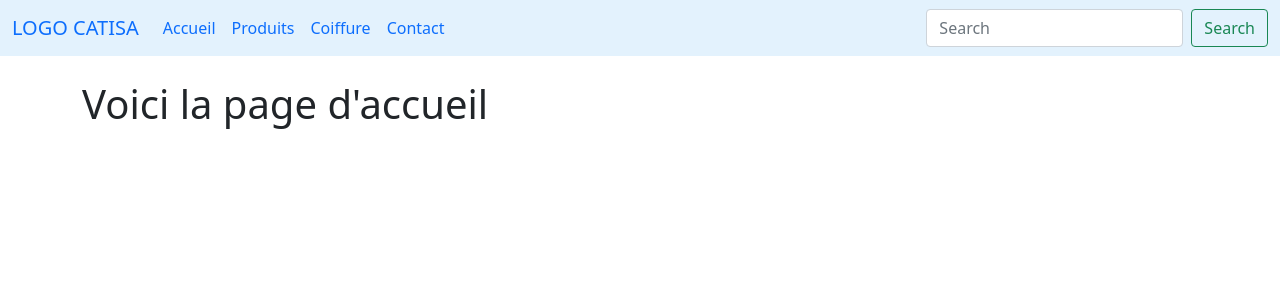
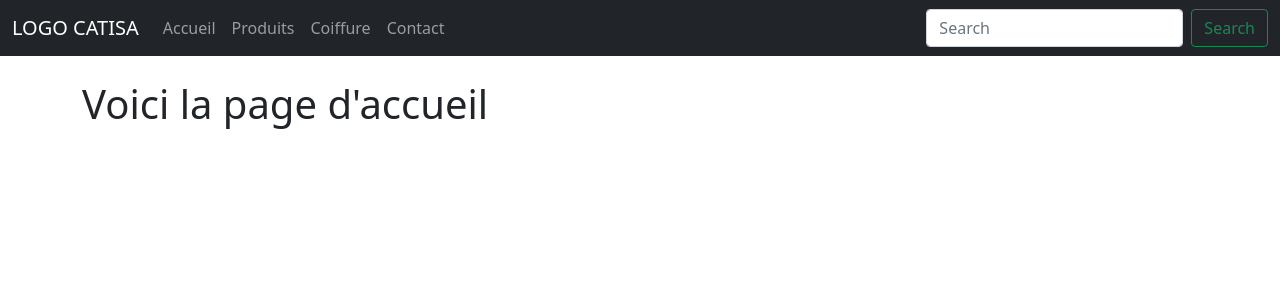
Before and after one commit to nikola-44/projet_mandat, a Django app: page / in a window 1280 px wide. Shown: the top 300 px of the page. Run offline with Django 3.2, Linux system fonts and the light colour scheme.

Commit message:
affichage

```diff
--- a/icc/templates/base.html
+++ b/icc/templates/base.html
@@ -11,25 +11,25 @@
     <title>{% block title %}Accueil{% endblock %}</title>
   </head>
   <body>
-  <nav class="navbar navbar-expand-lg " style="background-color: #e3f2fd;">
+  <nav class="navbar navbar-expand-lg navbar-dark bg-dark">
   <div class="container-fluid">
-    <a class="navbar-brand" href="#">LOGO CATISA</a>
+    <a class="navbar-brand" href="{% url 'accueil' %}">LOGO CATISA</a>
     <button class="navbar-toggler" type="button" data-bs-toggle="collapse" data-bs-target="#navbarSupportedContent" aria-controls="navbarSupportedContent" aria-expanded="false" aria-label="Toggle navigation">
       <span class="navbar-toggler-icon"></span>
     </button>
     <div class="collapse navbar-collapse" id="navbarSupportedContent">
       <ul class="navbar-nav me-auto mb-2 mb-lg-0">
         <li class="nav-item">
-          <a class="nav-link active" aria-current="page" href="{% url 'accueil' %}">Accueil</a>
+          <a class="nav-link" href="{% url 'accueil' %}">Accueil</a>
         </li>
         <li class="nav-item">
           <a class="nav-link" href="{% url 'produits' %}">Produits</a>
         </li>
         <li class="nav-item">
-          <a class="nav-link active" aria-current="page" href="{% url 'coiffure' %}">Coiffure</a>
+          <a class="nav-link" href="{% url 'coiffure' %}">Coiffure</a>
         </li>
         <li class="nav-item">
-          <a class="nav-link active" aria-current="page" href="{% url 'contact' %}">Contact</a>
+          <a class="nav-link" href="{% url 'contact' %}">Contact</a>
         </li>
       </ul>
       <form class="d-flex">
```
